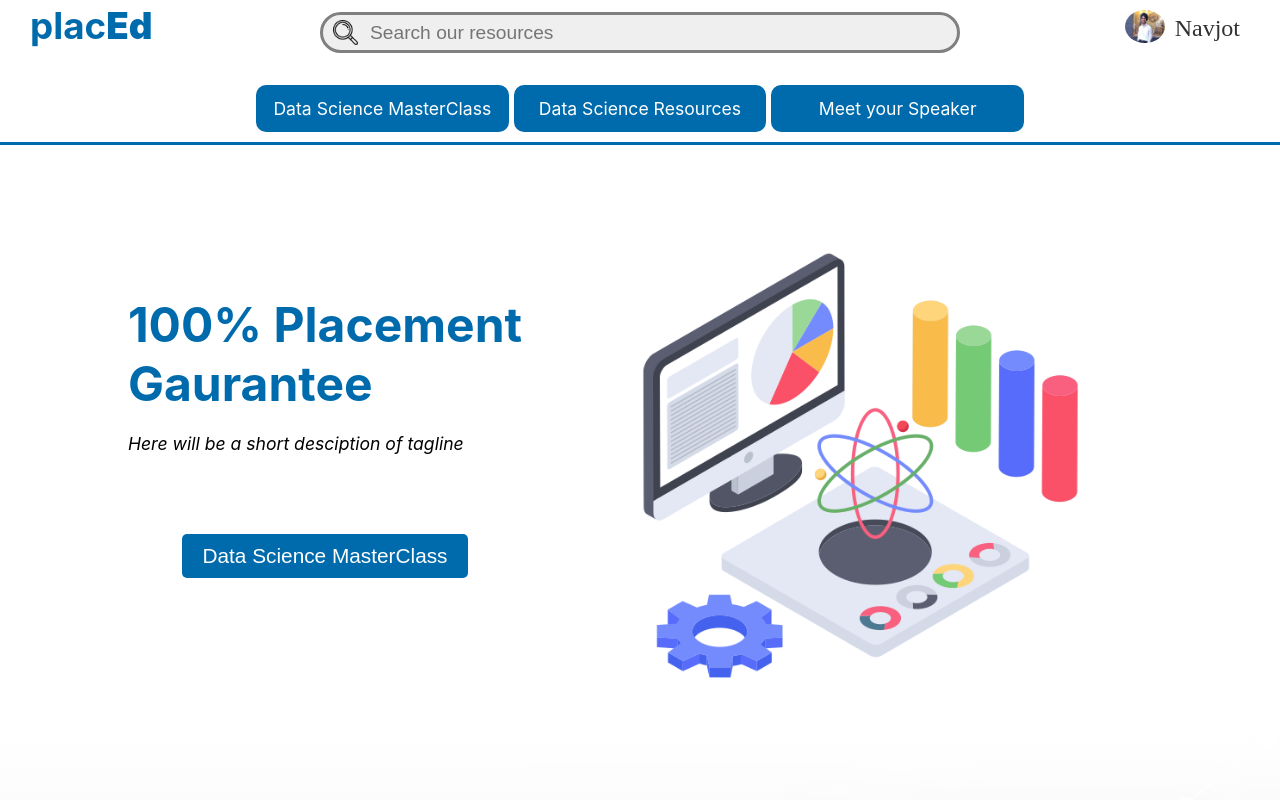
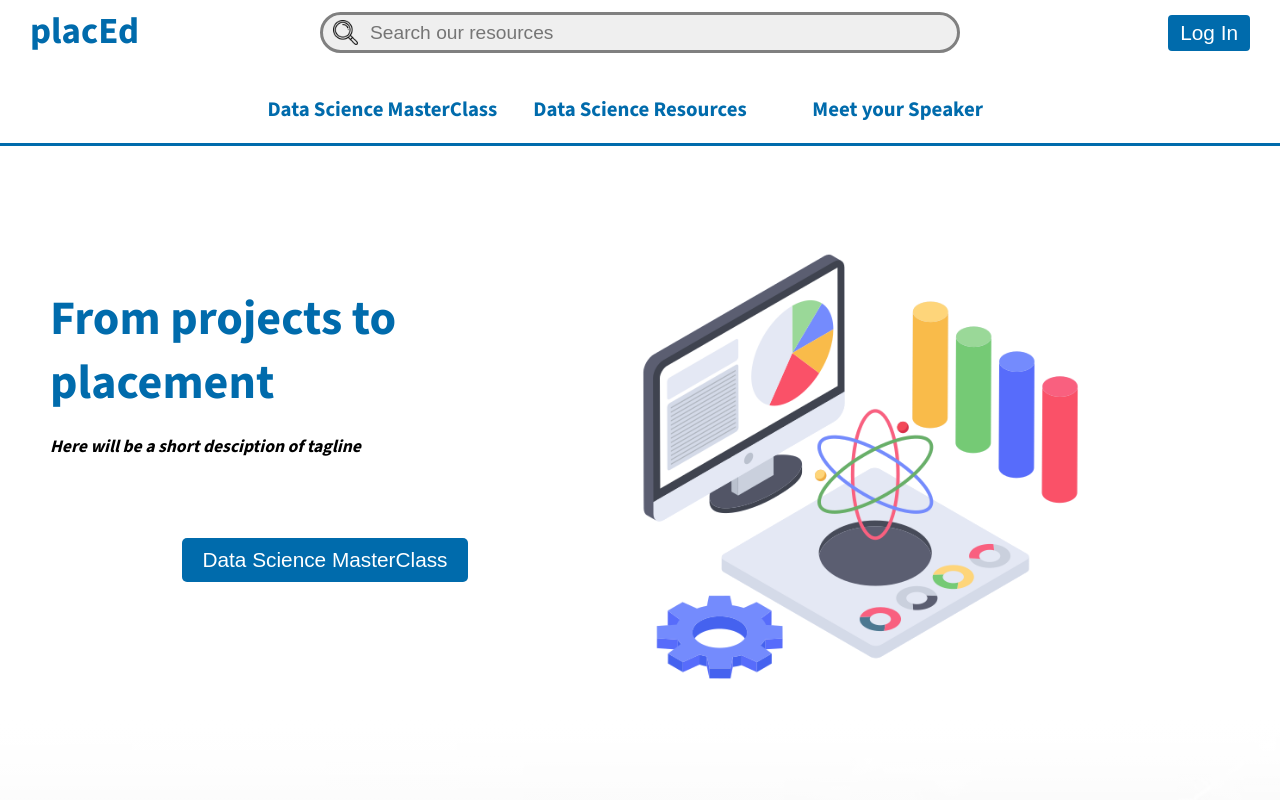
Before and after one commit to navjot369/placEd, a React (Create React App) app: page / in a window 1280 px wide. Shown: the top 800 px of the page. Built offline with nearby package versions, Linux system fonts and the light colour scheme.

Commit message:
Complete layout of landing page

```diff
--- a/src/App.css
+++ b/src/App.css
@@ -26,7 +26,7 @@
   position: fixed;
   top: 0;
   left: 0;
-  margin: 10px 30px;
+  margin: 15px 30px;
   z-index: 14;
 }
 .logo span {
@@ -38,7 +38,7 @@
   position: fixed;
   top: 0;
   right: 0;
-  margin: 10px 30px;
+  margin: 15px 30px;
   z-index: 14;
 }
 .loginButton button{
@@ -122,17 +122,16 @@
   grid-gap: 5px;
 }
 .navOpt {
-  background-color: var(--primary-color);
-  color: white;
+  color: var(--primary-color);
   padding: 10px;
-  border-radius: 10px;
   text-align: center;
-  border: 3px solid var(--primary-color);
-  font-size: 1.1rem;
+  font-size: 1.3rem;
+  font-weight: bold;
   z-index: 13;
   font-family: inherit;
+  text-decoration: none;
 }
 .navOpt:hover {
-  background-color: white;
   color: var(--primary-color);
+
 }
--- a/src/App.js
+++ b/src/App.js
@@ -1,6 +1,7 @@
 import './App.css';
+import React from 'react';
 import { AppLogo, UserAccount, SearchBar, NavMenu } from './navbar.js';
-import { HeroSection, Section2, Usp1 } from './Sections.js';
+import { HeroSection, Section2, Usp1, Course1, Footer } from './Sections.js';
 import Uspbackground1 from './Images/USP_wallpaper.jpg';
 import Uspbackground2 from './Images/USP_wallpaper2.webp';
 import Uspbackground3 from './Images/USP_wallpaper3.webp';
@@ -8,7 +9,7 @@ import Uspbackground3 from './Images/USP_wallpaper3.webp';
 function App() {
   return (<div id="container">
     <AppLogo />
-    <UserAccount isLogin="Navjot"/>
+    <UserAccount isLogin=""/>
     <SearchBar />
     <div className="heroContainer">
       <NavMenu />
@@ -17,6 +18,9 @@ function App() {
       <Usp1 num="1" background={Uspbackground1}/>
       <Usp1 num="2" background={Uspbackground2}/>
       <Usp1 num="3" background={Uspbackground3}/>
+      <Course1 title="Data Science Masterclass" feat1="feature1" feat2="feature2" feat3="feature3" linkTo="/course/" buttCont="Explore Course" image={Uspbackground2}/>
+      <Course1 title="Meet your Speaker" feat1="Experience 1" feat2="Experience 2" feat3="Experience 3" linkTo="/course/" buttCont="Meet the Speaker" image={Uspbackground3}/>
+      <Footer />
     </div>
   </div>);
 }
--- /dev/null
+++ b/src/CoursePage/course.js
@@ -0,0 +1,7 @@
+import React from 'react';
+
+function Course() {
+    return (<div>Hello! You have reached Course Content Page</div>);
+}
+
+export { Course };
--- a/src/Sections.css
+++ b/src/Sections.css
@@ -11,17 +11,32 @@
     display: flex;
     flex-direction: column;
     justify-content: flex-start;
-    padding: 10px 40px;
+    padding: 0 40px;
     align-items: center;
 }
 .heroLeft * {
     margin: 20px 0;
 }
+.tagPrint {
+    visibility: hidden;
+}
 .tagline1 {
     font-size: 3rem;
     color: var(--primary-color);
-    font-weight: bold;
+    font-weight: bolder;
     animation: taglineAni 3s linear infinite;
+}
+.tagline1 p::after {
+    animation: taglineAni 3s linear infinite;
+}
+
+@keyframes taglineAni{
+    0%{
+        content: "F";
+    }
+    4% {
+        content: "Fr";
+    }
 }
 .tag1Desc {
     font-size: 1.1rem;
@@ -46,17 +61,6 @@
     transform: translate(-4px, -4px);
     box-shadow: 3px 3px #444;
     color: #ccc;
-}
-@keyframes taglineAni {
-    0% {
-        text-decoration: none;
-    }
-    50% {
-        text-decoration: underline;
-    }
-    100% {
-        text-decoration: none;
-    }
 }
 .heroRight img{
     width: 70%;
@@ -115,9 +119,10 @@
     display: flex;
     flex-direction: column;
     padding: 20px;
-    width: 200px;
+    width: 330px;
+    height: 260px;
     border-radius: 20px;
-    margin: 10px 30px;
+    margin: 10px 10px;
 }
 .statsPara {
     font-size: 1.4rem;
@@ -202,3 +207,58 @@
     transform: translate(0, -50%);
     left: -130px;
 }
+.CourseCont{
+    margin: 100px 20px;
+}
+.CourseContInner {
+    display: grid;
+    grid-template-columns: 1fr 1fr;
+}
+.CourseHeading {
+    font-size: 3rem;
+    color:rgb(12, 141, 180);
+    text-align: center;
+    margin-bottom: 40px;
+}
+.ContLeft {
+    padding: 10px 20%;
+}
+.ContRight img{
+    width: 90%;
+    height: 400px;
+    border-radius: 10px;
+}
+.featureList li {
+    list-style: disc;
+    font-size: 2rem;
+}
+.exploreCont{
+    width: 100%;
+    display: flex;
+    justify-content: center;
+    padding: 100px 0;
+}
+.exploreCont button{
+    background-color: var(--primary-color);
+    padding: 10px 20px;
+    font-size: 1.5rem;
+    border: 3px solid var(--primary-color);
+    border-radius: 7px;
+    transition: 0.5s;
+}
+.linkHere{
+    color: white;
+    text-decoration: none;
+}
+.exploreCont button:hover{
+    border-radius: 10px;
+    box-shadow: 0 0 10px 2px black;
+}
+.footer {
+    margin-top: 100px;
+    background-color: rgb(184, 177, 177);
+    display: flex;
+    justify-content: center;
+    align-items: center;
+    height: 100px;
+}
--- a/src/Sections.js
+++ b/src/Sections.js
@@ -1,6 +1,8 @@
 import DataScience_pic from "./Images/data-science.png";
 import "./Sections.css";
 import statsBackground from './Images/stats-bacground.jpg';
+import React, { useRef, useEffect } from 'react';
+import { Link } from 'react-router-dom';
 
 function HeroSection() {
   return (
@@ -8,7 +10,7 @@ function HeroSection() {
       <div className="heroLeft">
         <div className="tagline1Cont">
           <div className="tagline1">
-            100% Placement <br /> Gaurantee
+            From projects to placement
           </div>
           <div className="tag1Desc">
             Here will be a short desciption of tagline
@@ -71,6 +73,34 @@ function Usp1(props) {
     );
 }
 
+function Course1(props) {
+  return(<div className="CourseCont">
+    <div className="CourseHeading">{props.title}</div>
+    <div className="CourseContInner">
+      <div className="ContLeft">
+        <div className="featureList">
+          <ul>
+            <li>{props.feat1}</li>
+            <li>{props.feat2}</li>
+            <li>{props.feat3}</li>
+          </ul>
+        </div>
+        <div className="exploreCont">
+          <button><Link to={props.linkTo} className="linkHere">{props.buttCont}</Link></button>
+        </div>
+      </div>
+      <div className="ContRight">
+        <img src={props.image} alt="Course Display" />
+      </div>
+    </div>
+  </div>);
+}
+
+function Footer() {
+  return (<div className="footer">
+    <h1>Made With &hearts;</h1>
+  </div>);
+}
 
 
-export { HeroSection, Section2, Usp1 };
+export { HeroSection, Section2, Usp1, Course1, Footer };
--- a/src/index.css
+++ b/src/index.css
@@ -1,8 +1,7 @@
+@import url('https://fonts.googleapis.com/css2?family=Source+Sans+3:wght@500;700&display=swap');
 body {
   margin: 0;
-  font-family: -apple-system, BlinkMacSystemFont, 'Segoe UI', 'Roboto', 'Oxygen',
-    'Ubuntu', 'Cantarell', 'Fira Sans', 'Droid Sans', 'Helvetica Neue',
-    sans-serif;
+  font-family: 'Source Sans 3', sans-serif;
   -webkit-font-smoothing: antialiased;
   -moz-osx-font-smoothing: grayscale;
 }
--- a/src/index.js
+++ b/src/index.js
@@ -2,12 +2,25 @@ import React from 'react';
 import ReactDOM from 'react-dom/client';
 import './index.css';
 import App from './App';
+import { Course } from './CoursePage/course.js';
 import reportWebVitals from './reportWebVitals';
+import { createBrowserRouter, RouterProvider } from 'react-router-dom';
+
+const router = createBrowserRouter([
+  {
+    path: "/",
+    element: <App />
+  },
+  {
+    path: "/course/",
+    element: <Course />
+  }
+]);
 
 const root = ReactDOM.createRoot(document.getElementById('root'));
 root.render(
   <React.StrictMode>
-    <App />
+    <RouterProvider router={router} />
   </React.StrictMode>
 );
 
--- a/src/navbar.js
+++ b/src/navbar.js
@@ -1,6 +1,7 @@
 import profile_pic from './Images/profile_pic.jpg';
 import searchSymbol from './Images/loupe.png';
-import { useRef } from 'react';
+import React, { useRef } from 'react';
+import { Outlet, Link } from 'react-router-dom';
 
 function AppLogo(props) {
     return (<div className="logo">plac<span>Ed</span></div>);
@@ -49,9 +50,9 @@ function SearchBar() {
 function NavMenu() {
     return (<div className="navmenuCont">
         <div className="navMenuInner">
-        <button className="navOpt">Data Science MasterClass</button>
-        <button className="navOpt">Data Science Resources</button>
-        <button className="navOpt">Meet your Speaker</button>
+        <Link to={'/course/'} className="navOpt">Data Science MasterClass</Link>
+        <a className="navOpt">Data Science Resources</a>
+        <a className="navOpt">Meet your Speaker</a>
         </div>
     </div>);
 }
```
Also changed, not shown: package.json (+8 -3 lines), src/CoursePage/course.css (added), 1 other file (tests, documents, lock files or other folders).
